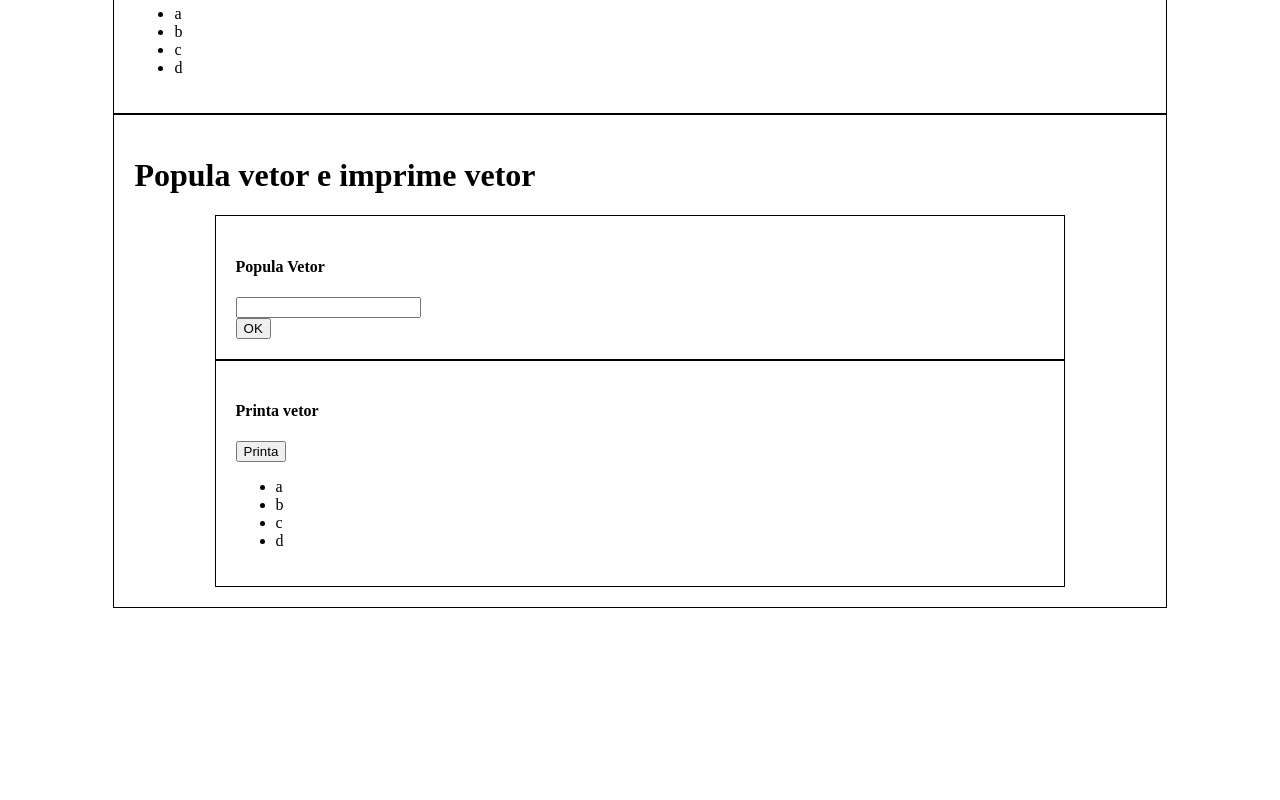
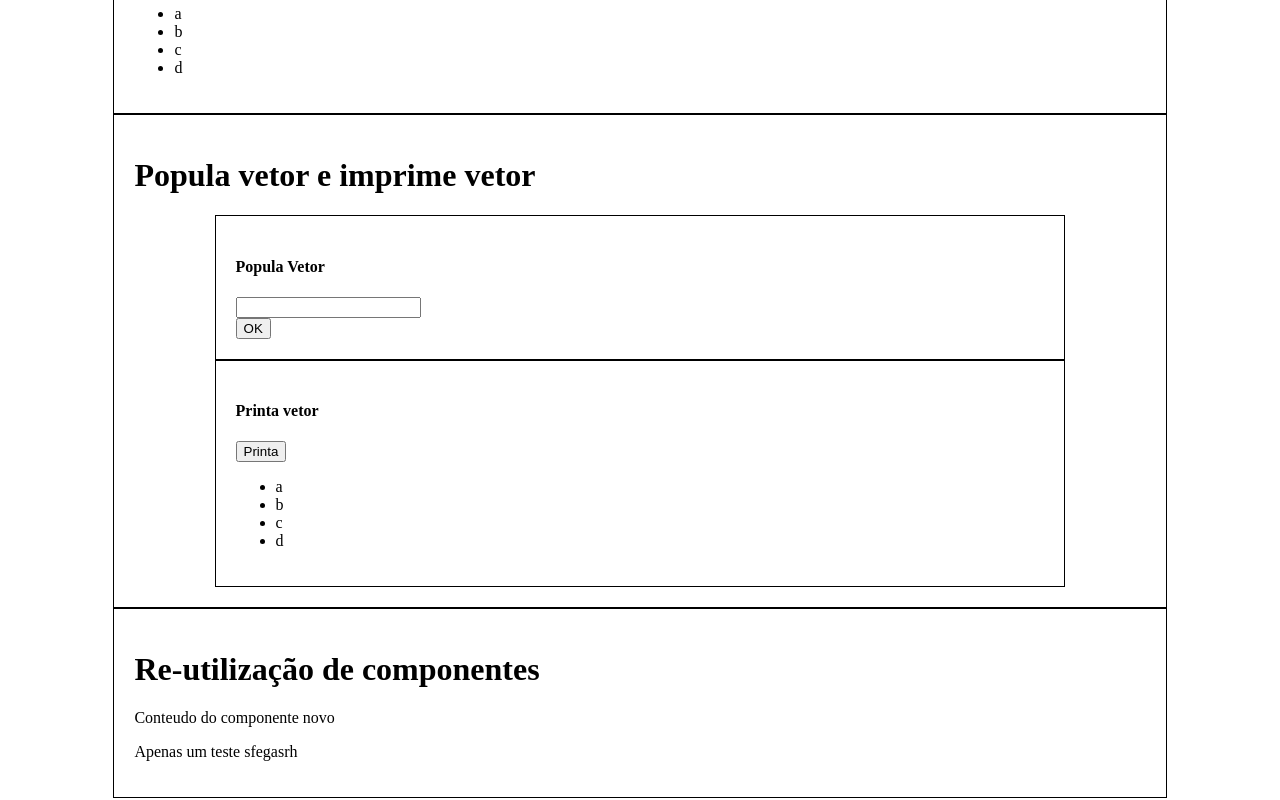
Before and after one commit to joaogoya/learning-angular, an Angular app in the folder cad-cli/: page / in a window 1280 px wide. Shown: the part 1675-2475 px from the top of the page. Before the commit the page ends 2363 px from the top, so only its background shows below. Built offline with nearby package versions, Linux system fonts and the light colour scheme.

Commit message:
aula 13 - reutilização de componentes

```diff
--- a/cad-cli/src/app/app.module.ts
+++ b/cad-cli/src/app/app.module.ts
@@ -5,12 +5,14 @@ import { FormsModule } from '@angular/forms';
 import { AppComponent } from './app.component';
 import { CadastroComponent } from './cadastro/cadastro.component';
 import { ServCadService } from './cadastro/serv-cad.service';
+import { ComponeteReusoComponent } from './componete-reuso/componete-reuso.component';
 
 
 @NgModule({
   declarations: [
     AppComponent,
-    CadastroComponent
+    CadastroComponent,
+    ComponeteReusoComponent
   ],
   imports: [
     BrowserModule,
--- a/cad-cli/src/app/cadastro/cadastro.component.html
+++ b/cad-cli/src/app/cadastro/cadastro.component.html
@@ -99,5 +99,13 @@
     </ul>
   </div>
 </div>
+
+<div>
+    <h1>Re-utilização de componentes</h1>
+    <componete-reuso [infoParaTestar]="infoTeste" ></componete-reuso>
+</div>
+
+
+
 <br><br>
 <br><br>
--- a/cad-cli/src/app/cadastro/cadastro.component.ts
+++ b/cad-cli/src/app/cadastro/cadastro.component.ts
@@ -57,10 +57,11 @@ export class CadastroComponent implements OnInit {
     this.infos3 = this.lorem2.buscaVetor();
   }
 
-
-
-
-
+  /*
+    Reutilização de ocmponentes
+    Esta informação está sendo setada no cad-cli e printada no html do componente reuso.
+  */
+  infoTeste:string = "Apenas um teste sfegasrh";
 
 
 
--- /dev/null
+++ b/cad-cli/src/app/componete-reuso/componete-reuso.component.html
@@ -0,0 +1,6 @@
+<p>
+  Conteudo do componente novo
+</p>
+<p> {{ infoParaTestar }} </p>
+
+<p> {{ outroNomeQualquer }} </p>
--- /dev/null
+++ b/cad-cli/src/app/componete-reuso/componete-reuso.component.ts
@@ -0,0 +1,25 @@
+import { Component, OnInit, Input } from '@angular/core';
+
+@Component({
+  selector: 'componete-reuso',
+  templateUrl: './componete-reuso.component.html',
+  styleUrls: ['./componete-reuso.component.css']
+})
+export class ComponeteReusoComponent implements OnInit {
+
+  /* Primrira maneira */
+  //@Input() infoParaTestar:string = '';
+
+  /*
+    Segunda maneira
+    assim, la no cad-cli trabalhamos com a variavel chamada infoParaTestar
+    E aqui no componente reuso usamos a mesma variavel, mas com outro nome, nesse caso, outroNomeQualquer
+  */
+  @Input('infoParaTestar') outroNomeQualquer:string = '';
+
+  constructor() { }
+
+  ngOnInit() {
+  }
+
+}
```
Also changed, not shown: cad-cli/src/app/componete-reuso/componete-reuso.component.css (added), 2 other files (tests, documents, lock files or other folders).
